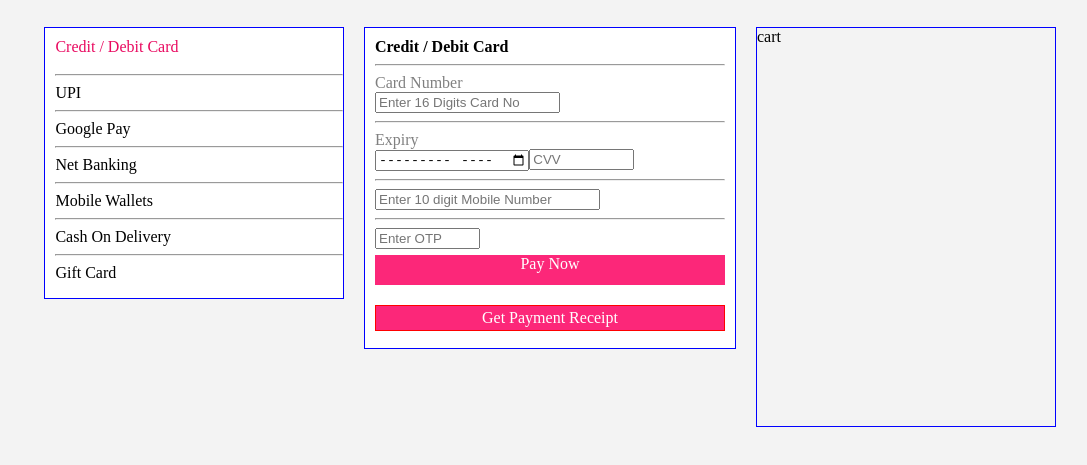
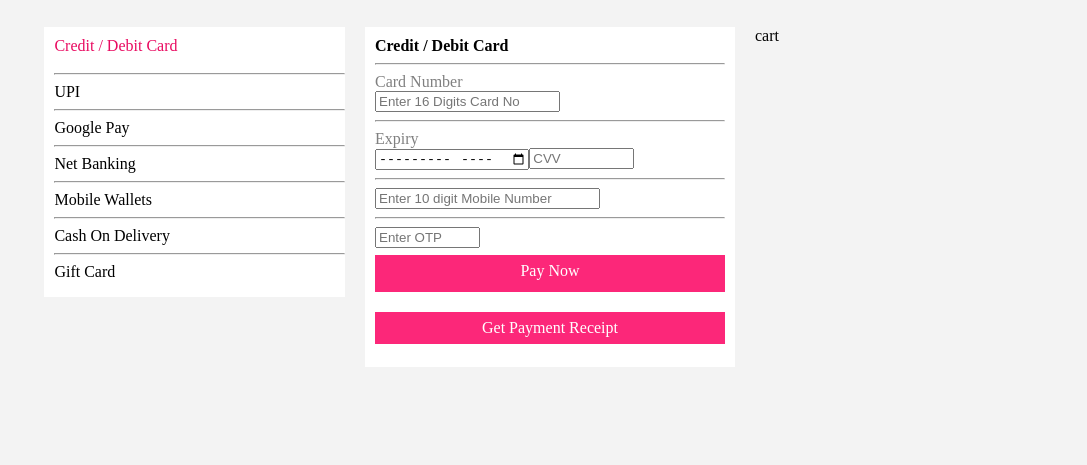
Before and after one commit to shashankfeb16/Nykaa-Clone-Project, a plain HTML site: page payment.html in a window 1280 px wide. Shown: the part 81-546 px from the top of the page, without its empty margins (90-1177 px from the left). Drawn offline with Linux system fonts and the light colour scheme.

Commit message:
payment updated

```diff
--- a/payment.html
+++ b/payment.html
@@ -51,9 +51,9 @@
            /* border: 1px solid red; */
            margin-top: 30px;
        }
-       #container>div{
+       /* #container>div{
            border: 1px solid blue;
-       }
+       } */
        #left1{
          /* border: 1px solid black; */
          padding: 10px 0px 10px 0px;
@@ -64,7 +64,7 @@
            background-color: white;
            padding:10px  10px 0px 10px;
            width: 350px;
-           height: 310px;
+           height: 330px;
            color: gray;
        }
 
@@ -95,7 +95,8 @@
            height: 30px;
            color: white;
            text-align: center;
-           margin-top: -10px;
+           margin-top: 7px;
+           padding-top: 7px;
        }
        #payNow:hover{
            cursor: pointer;
@@ -107,9 +108,9 @@
        #payemntReceipt{
            text-align: center;
         background-color: #fc2779;
-           border: 1px solid red;
+           /* border: 1px solid red; */
            margin-top: 20px;
-           padding: 3px 0px 3px 0px;
+           padding: 7px 0px 7px 0px;
            color: white;
            text-decoration: none;
        }
@@ -166,7 +167,7 @@
               <input type="password" id="OTP"placeholder="Enter OTP" name="name" required
               minlength="4" maxlength="4" size="10">
 
-              <div id="payNow" ><p>Pay Now</p></div>
+              <div id="payNow" >Pay Now</div>
 
 
               <div id="payemntReceipt"><a href="paymentSucceessful.html">Get Payment Receipt</a> </div>
```
